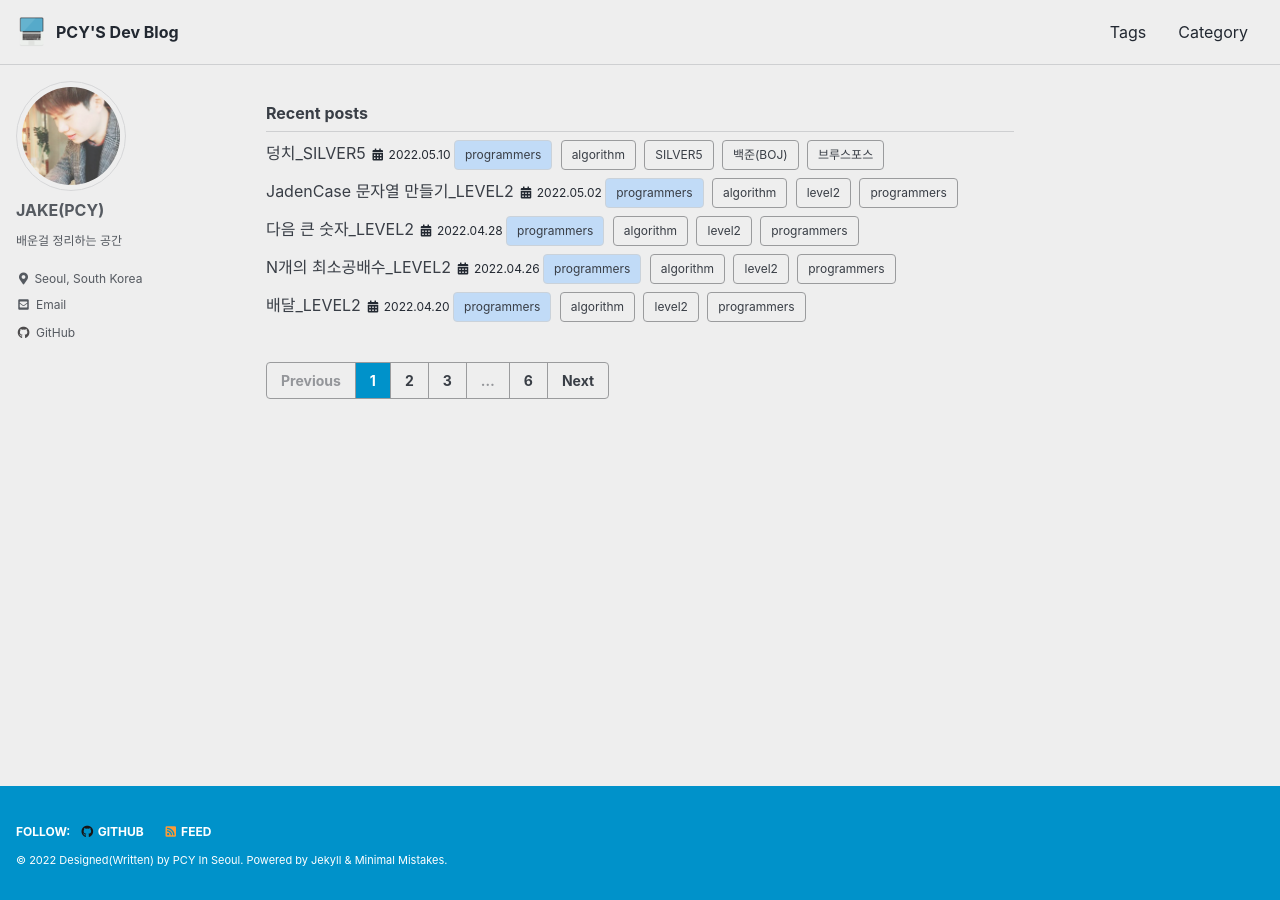
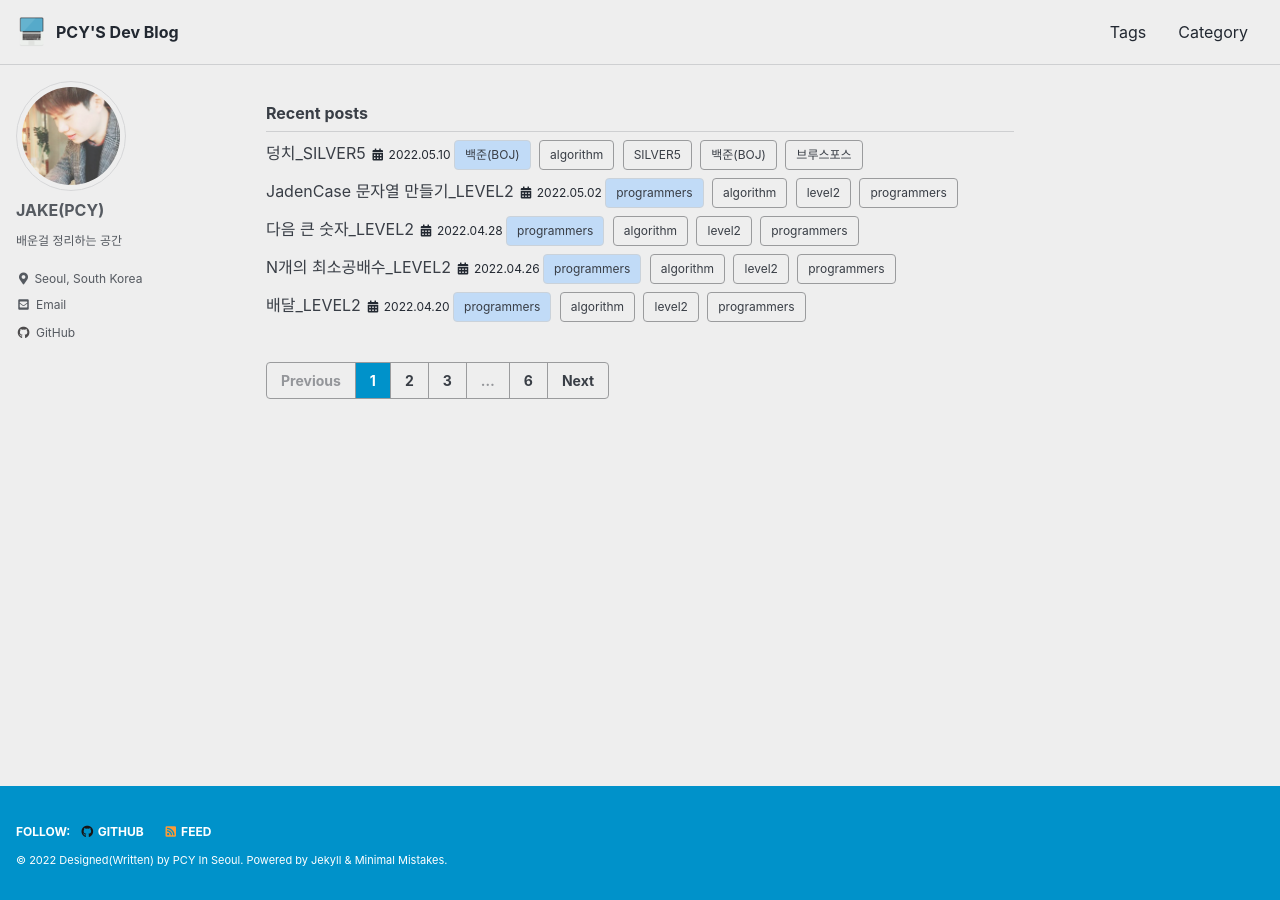
Before and after one commit to pcy4196/pcy4196.github.io, a Jekyll site: the page built from index.html, in a window 1280 px wide. Built offline with Jekyll 4.4.1, drawn with Linux system fonts in a browser that asks for light colours; cached includes are drawn as plain includes; the list of posts is cut into pages by our own code.

Commit message:
2022.05.11 commit -- 백준(BOJ) SILVER5 덩치 category 수정 md(마크업)

```diff
--- a/_posts/2022-05-10-boj-001.md
+++ b/_posts/2022-05-10-boj-001.md
@@ -2,7 +2,7 @@
 published: true
 title: "덩치_SILVER5"
 excerpt: "덩치_SILVER5"
-categories: programmers
+categories: 백준(BOJ)
 tags:
 - algorithm
 - 백준(BOJ)
```
